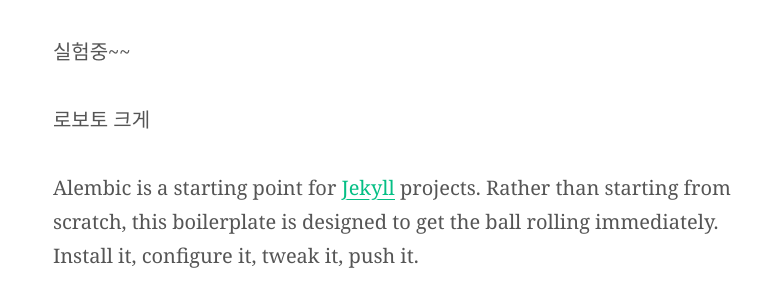
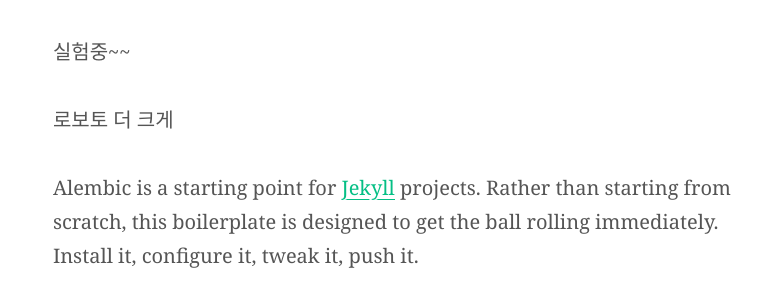
Before and after one commit to Haawron/Haawron.github.io, a Jekyll site: the page built from index.md, in a window 1280 px wide and 900 px high, scrolled down 433 px. Shown: the part 154-454 px from the top of the window, without its empty margins (230-1009 px from the left). Built offline with Jekyll 4.4.1, drawn with Linux system fonts in a browser that asks for light colours; some web fonts are replaced; our own code applies the rules of GitHub Pages for plain Markdown files.

Commit message:
이쁜 제목 폰트 가즈아 로보토 더 크게

```diff
--- a/index.md
+++ b/index.md
@@ -1,7 +1,9 @@
 ---
 title: About Alembic
 feature_text: |
-  <h1 style="color:white;font-weight:bold;font-style:normal">Haawron Deep Learning</h1>
+  <h1 style="color:white;font-weight:bold;font-style:normal;font-size:66px">
+  Haawron Deep Learning
+  </h1>
   A Jekyll boilerplate theme designed to be a starting point for any Jekyll website
 feature_image: "https://unsplash.it/1300/400?image=971"
 excerpt: "Alembic is a starting point for [Jekyll](https://jekyllrb.com/) projects. Rather than starting from scratch, this boilerplate is designed to get the ball rolling immediately. Install it, configure it, tweak it, push it."
@@ -11,7 +13,7 @@
 마크다운에는 주석이 읍다.<br><br>
 실험중~~<br>
 
-로보토 크게<br>
+로보토 더 크게<br>
 
 Alembic is a starting point for [Jekyll](https://jekyllrb.com/) projects. Rather than starting from scratch, this boilerplate is designed to get the ball rolling immediately. Install it, configure it, tweak it, push it.
 
```
